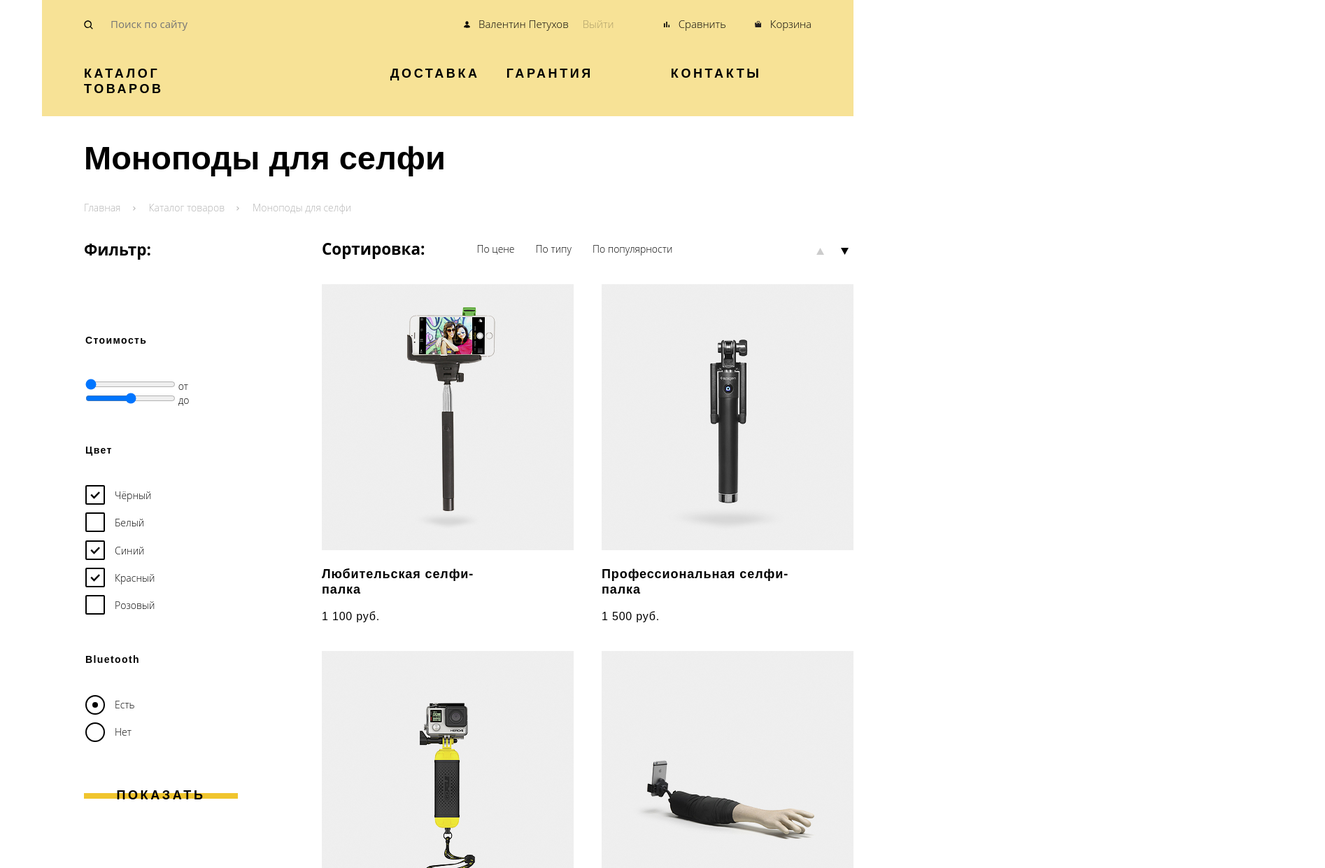
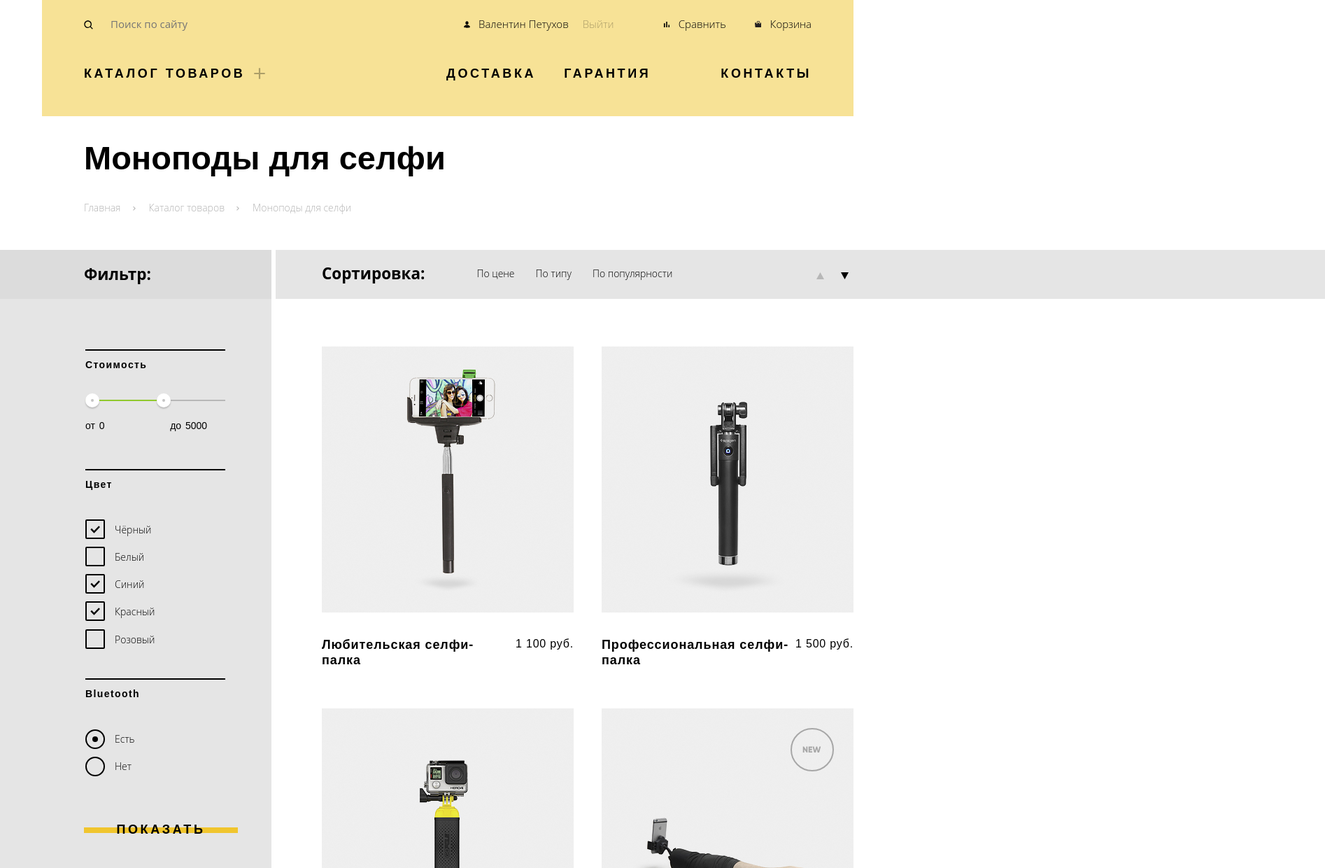
Before and after one commit to gerdas-ari/1654299-device-31, a plain HTML site: page catalog.html in a window 1280 px wide. Shown: the part 60-1300 px from the top of the page at 70% size, 1894 px wide, since content can reach past the window. Drawn offline with Linux system fonts and the light colour scheme.

Commit message:
Декоративные элементы на главной странице
Добавила иконки, оформила шапку, добавила оформление скрытым слайдам из первого блока

```diff
--- a/catalog.html
+++ b/catalog.html
@@ -63,15 +63,24 @@
             <form class="filter" method="get" action="https://echo.htmlacademy.ru">
                 <fieldset>
                   <legend>Стоимость</legend>
-                  <ul>
-                      <li>
-                        <input type="range" name="price" id="price-range-1" min="0" max="10000" value="0">
-                        <label for="price-range-1">от</label></li>
-                      <li>
-                        <input type="range" name="price" id="price-range-2" min="0" max="10000" value="5000">
-                        <label for="price-range-2">до</label>
-                      </li>
-                  </ul>
+                    <div class="range-filter">
+                      <div class="range-controls">
+                        <div class="scale">
+                          <div class="bar"></div>
+                        </div>
+                        <div class="toggle toggle-min" tabindex="0"></div>
+                        <div class="toggle toggle-max" tabindex="0"></div>
+                      </div>
+
+                      <div class="price-controls">
+                        <label class="min-price">
+                          от <input type="number" name="min-price" value="0">
+                        </label>
+                        <label class="max-price">
+                          до <input type="number" name="max-price" value="5000">
+                        </label>
+                      </div>
+                    </div>
                 </fieldset>
                 <fieldset>
                   <legend>Цвет</legend>
@@ -159,7 +168,7 @@
                     </a>
 
               </li>
-              <li class="catalog-item">
+              <li class="catalog-item new-item">
                     <a href="#">
                         <h3>Селфи-палка «Следуй за мной»</h3>
                         <p>
--- a/css/style.css
+++ b/css/style.css
@@ -254,6 +254,8 @@ button {
 }
 
 .site-navigation-list {
+  grid-column: 1/-1;
+  grid-row: 2/3;
   font-family: "Gilroy", Arial, sans-serif;
   font-size: 18px;
   font-weight: 800;
@@ -270,15 +272,27 @@ button {
 }
 
 .site-navigation-item.submenu-catalog {
-  margin-right: 324px;
+  margin-right: auto;
+  position: relative;
+}
+
+.site-navigation-item.submenu-catalog::after {
+  display: block;
+  content: "";
+  position: absolute;
+  width: 22px;
+  height: 22px;
+  background-image: url("/img/icon-plus.svg");
+  right: -32px;
+  top: 0;
 }
 
 .site-navigation-item.delivery {
-  margin-right: 38px;
+  margin-right: 40px;
 }
 
 .site-navigation-item.warranty {
-  margin-right: 111px;
+  margin-right: 100px;
 }
 
 .site-navigation-item.contacts {
@@ -313,7 +327,37 @@ button {
   z-index: 0;
 }
 
-.slider-item-quadcopter::after {
+.slider-item-watch::before {
+  display: block;
+  content: "02";
+  position: absolute;
+  font-family: "Gilroy", Arial, sans-serif;
+  font-weight: 800;
+  font-size: 179px;
+  line-height: 220px;
+  color: var(--basic-white);
+  right: 50px;
+  top: -160px;
+  z-index: 0;
+}
+
+.slider-item-selfiestick::before {
+  display: block;
+  content: "03";
+  position: absolute;
+  font-family: "Gilroy", Arial, sans-serif;
+  font-weight: 800;
+  font-size: 179px;
+  line-height: 220px;
+  color: var(--basic-white);
+  right: 50px;
+  top: -160px;
+  z-index: 0;
+}
+
+.slider-item-quadcopter::after,
+.slider-item-watch::after,
+.slider-item-selfiestick::after {
   display: block;
   content: "";
   position: absolute;
@@ -322,7 +366,7 @@ button {
   background-color: var(--basic-white);
   top: -80px;
   right: 458px;
-  }
+}
 
 .slider-item-quadcopter img {
   grid-column: 1/2;
@@ -331,19 +375,23 @@ button {
   margin-bottom: 30px;
 }
 
+.slider-item-selfiestick img {
+  grid-column: 1/2;
+  margin-top: -98px;
+  margin-left: 89px;
+  margin-bottom: 30px;
+}
+
+.slider-item-watch img {
+  grid-column: 1/2;
+  margin-top: -98px;
+  margin-left: 116px;
+  margin-bottom: 30px;
+}
+
 .grid-column-description {
   grid-column: 2/-1;
   z-index: 1;
-}
-
-.slider-number {
-  font-family: "Gilroy", Arial, sans-serif;
-  font-weight: 800;
-  font-size: 179px;
-  line-height: 220px;
-  color: var(--basic-white);
-  background-color: var(--special-yellow-light);
-  /* я знаю, что у номера нет бэкграунд цвета и он двигаться будет, сейчас сделала, чтобы видно было */
 }
 
 .slider-caption {
@@ -352,6 +400,15 @@ button {
   font-size: 47px;
   line-height: 58px;
   margin-top: -53px;
+}
+
+.slider-item-watch .slider-caption {
+  margin-top: -35px;
+}
+
+.lil-description {
+  margin: 0;
+  padding: 0;
 }
 
 .slider-item-selfiestick,
@@ -382,34 +439,69 @@ button {
   z-index: -1;
   top: 8px;
   left: 0px;
- }
+}
 
- .button:hover::before {
+.button:hover::before {
   height: 40px;
   top: -9px;
   left: 0px;
- }
+}
 
 .grid-column-description .button {
   margin: 60px 0;
 }
 
 .slider-dots-list {
+  position: absolute;
   list-style: none;
+  top: 210px;
+  right: 88px;
   display: flex;
   padding: 0;
+  margin: 0;
+  cursor: pointer;
+}
+
+.slider-item-selfiestick .slider-dots-list {
+  top: 233px;
+}
+
+.slider-item-watch .slider-dots-list {
+  top: 246px;
 }
 
 .slider-dots-item {
+  position: relative;
   margin-right: 18px;
 }
 
+.slider-dots-item::before {
+  content: "";
+  position: absolute;
+  width: 12px;
+  height: 12px;
+  border: 1px solid var(--basic-black);
+  border-radius: 50%;
+}
+
+.slider-dots-item a:not([href])::after {
+  content: "";
+  position: absolute;
+  width: 6px;
+  height: 6px;
+  border: 1px solid var(--basic-black);
+  border-radius: 50%;
+  top: 3px;
+  left: 3px;
+}
+
+.pages-list a:not([href])
+
 .slider-items-table {
   border-collapse: collapse;
-    text-align: left;
+  text-align: left;
   letter-spacing: 0.1em;
   background-color: transparent;
-
 }
 
 .slider-items-table-header {
@@ -417,6 +509,8 @@ button {
   font-weight: 300;
   font-size: 13px;
   line-height: 16px;
+  padding-right: 64px;
+  padding-top: 15px;
 }
 
 .slider-items-table-description {
@@ -932,6 +1026,7 @@ button {
   display: flex;
   padding: 0;
   margin-left: 60px;
+  margin-bottom: 50px;
 }
 
 .breadcrumbs-item {
@@ -999,6 +1094,34 @@ button {
   margin-left: 60px;
 }
 
+.filter {
+  position: relative;
+}
+
+.filter::before {
+  display: block;
+  content: "";
+  position: absolute;
+  background-color: var(--basic-grey-light);
+  height: 1300px;
+  width: 1500px;
+  top: -86px;
+  right: 0;
+  z-index: -1;
+}
+
+.filter::after {
+  display: block;
+  content: "";
+  position: absolute;
+  background-color: #dcdcdc;
+  height: 70px;
+  width: 1500px;
+  top: -156px;
+  right: 0;
+  z-index: -1;
+}
+
 .filter-group h2 {
   margin-bottom: 111px;
   margin-top: 25px;
@@ -1014,6 +1137,81 @@ button {
   padding: 0;
   margin-top: 40px;
   border: none;
+}
+
+.filter legend {
+  position: relative;
+}
+
+.filter legend::before {
+  display: block;
+  content: "";
+  position: absolute;
+  width: 200px;
+  height: 2px;
+  top: -14px;
+  background-color: var(--basic-black);
+}
+
+/* Range Filter */
+
+.range-filter{
+  width: 200px;
+  height: 45px;
+  margin-bottom: 37px;
+}
+
+.range-controls {
+  position: relative;
+  height: 20px;
+  margin-bottom: 8px;
+  padding-top: 9px;
+}
+
+.range-controls .scale {
+  height: 2px;
+  background-color: #B7B7B7;
+}
+
+.range-controls .bar {
+  height: 2px;
+  width: 60%;
+  background-color: var(--special-green);
+}
+
+.range-controls .toggle {
+  position: absolute;
+  top: 0;
+  width: 4px;
+  height: 4px;
+  padding: 0;
+  border: 8px solid var(--basic-white);
+  background-color: #c4c4c4;
+  border-radius: 50%;
+  box-shadow: 0px 2px 2px rgba(0, 0, 0, 0.18);
+  cursor: pointer;
+}
+
+.range-controls .toggle-max {
+  left: 102px;
+}
+
+.price-controls {
+  display: flex;
+  justify-content: space-between;
+}
+
+.price-controls label {
+  font-family: "Gilroy", Arial, sans-serif;
+  font-size: 14px;
+  font-weight: 300;
+  line-height: 17px;
+}
+
+.price-controls input {
+  background-color: transparent;
+  border: none;
+  width: 55px;
 }
 
 .filter ul {
@@ -1114,6 +1312,19 @@ button {
   display: flex;
   align-items: center;
   margin-left: 74px;
+  position: relative;
+}
+
+.sorting-list::before {
+  display: block;
+  content: "";
+  position: absolute;
+  background-color: var(--basic-grey-light);
+  height: 70px;
+  width: 1500px;
+  top: -19.5px;
+  left: -287px;
+  z-index: -1;
 }
 
 .sorting-list li {
@@ -1122,7 +1333,7 @@ button {
 
 .catalog {
   grid-column: 2/-1;
-  grid-row: 2/-1;
+  grid-row: 2/-2;
 }
 
 .filter legend {
@@ -1171,6 +1382,7 @@ button {
   grid-template-columns: 1fr 1fr;
   gap: 40px;
   padding: 0;
+  margin-top: 69px;
 }
 
 .catalog-item:nth-child(even) {
@@ -1189,17 +1401,36 @@ button {
   font-weight: 800;
   line-height: 22.05px;
   letter-spacing: 0.05em;
-  display: block;
+  display: inline-block;
   width: 270px;
+  margin-top: 30px;
 }
 
 .catalog-item a {
   display: flex;
-  flex-direction: column;
+  flex-wrap: wrap;
+  flex-direction: row;
+  justify-content: space-between;
 }
 
 .catalog-item p {
   margin: 0;
+}
+
+.new-item {
+  position: relative;
+}
+
+.new-item::before {
+  display: block;
+  content: "";
+  position: absolute;
+  width: 62px;
+  height: 62px;
+  background-image: url("/img/icon-new.svg");
+  background-repeat: no-repeat;
+  right: 28px;
+  top: 28px;
 }
 
 .price {
@@ -1209,6 +1440,8 @@ button {
   line-height: 19.2px;
   letter-spacing: 0.05em;
   order: 2;
+  padding-top: 30px;
+  padding-right: 0;
 }
 
 .pages {
```
Also changed, not shown: index.html (+25 -24 lines), img/icon-plus.svg (added).
